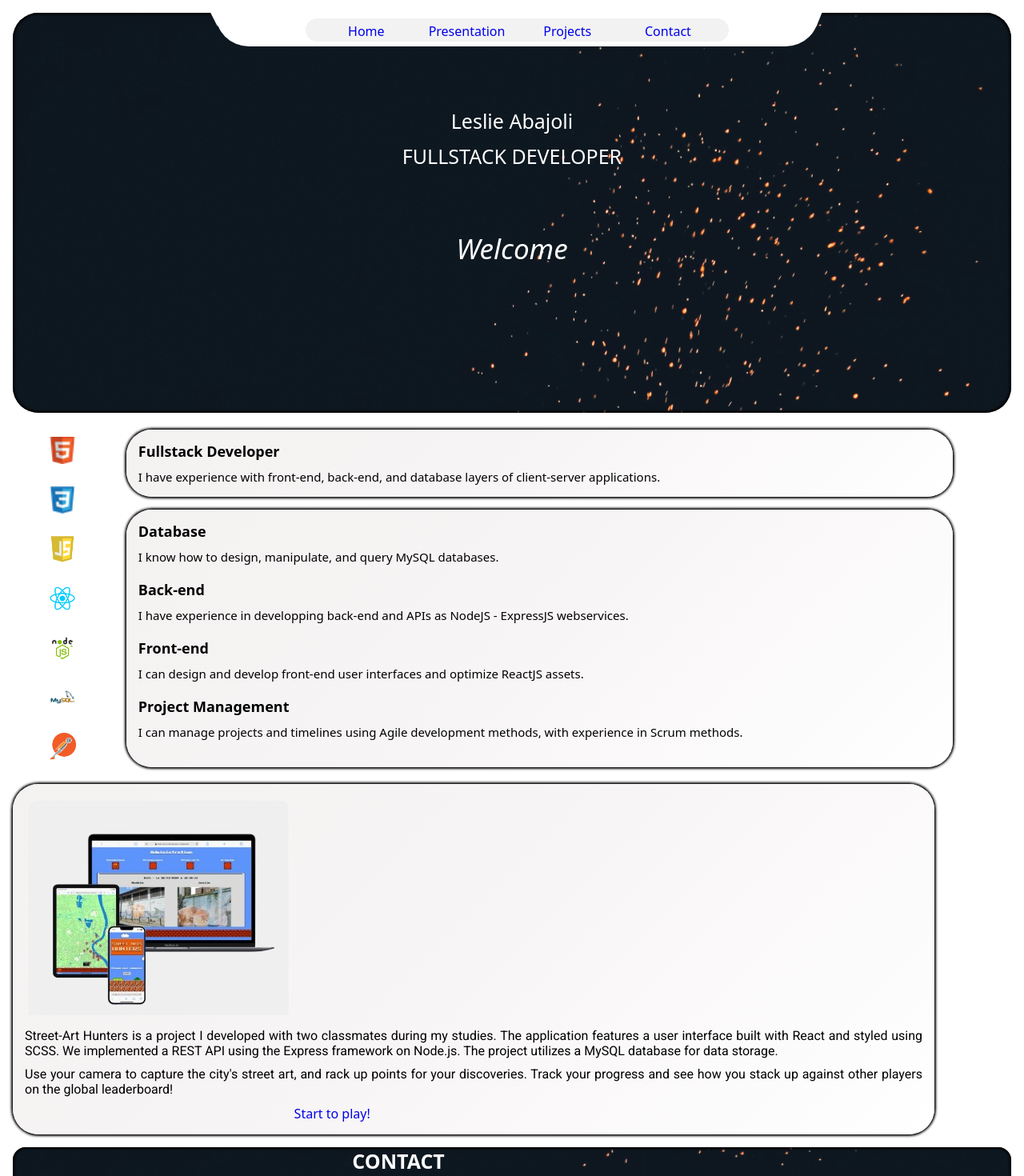
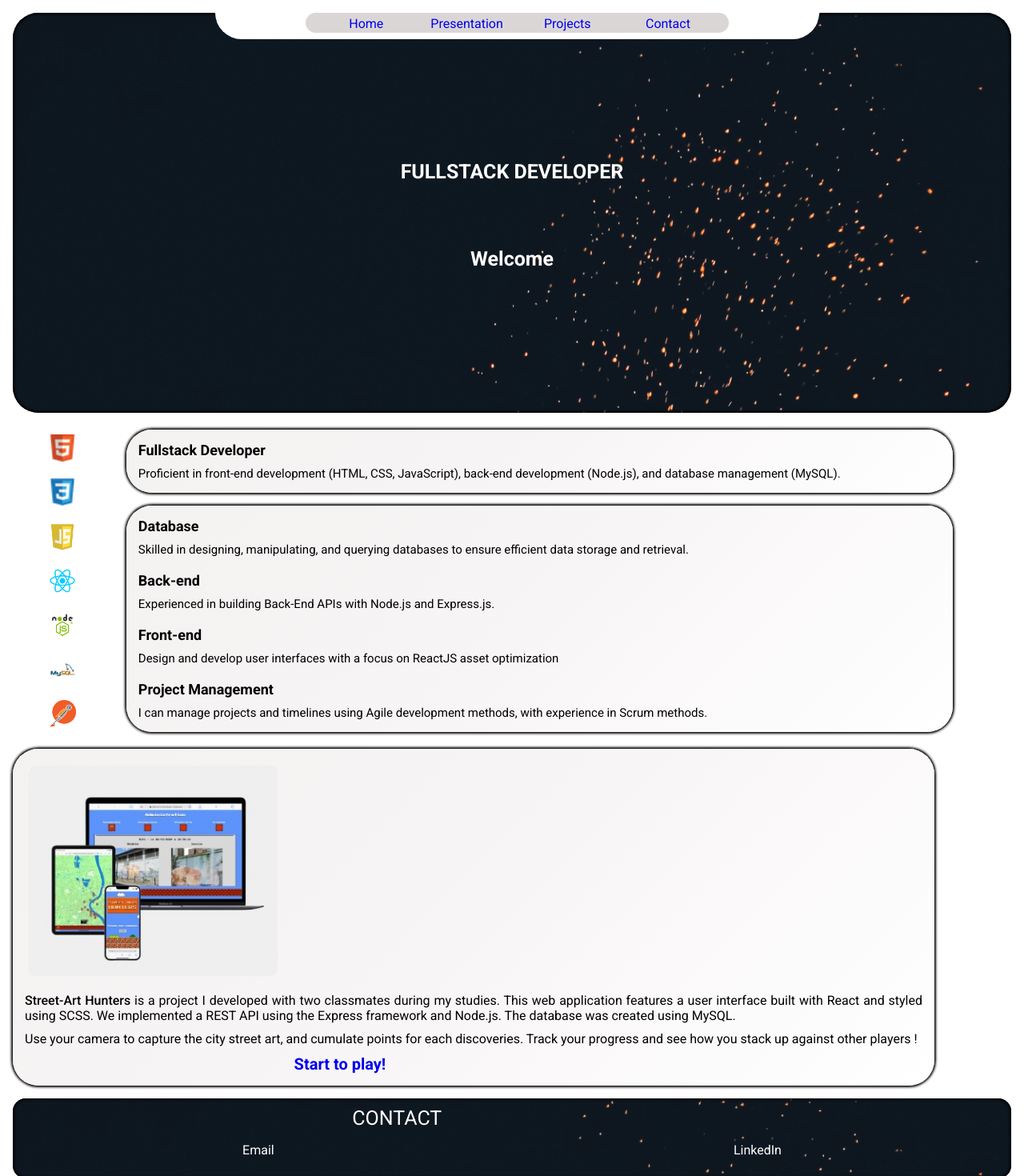
Before and after one commit to LeslieCore34/MyPortfolio, a React (Vite) app in the folder Frontend/: page / in a window 1280 px wide. Shown: the top 1470 px of the page at 80% size. Built offline with nearby package versions, Linux system fonts and the light colour scheme.

Commit message:
added style

```diff
--- a/Frontend/src/components/HomeSection.jsx
+++ b/Frontend/src/components/HomeSection.jsx
@@ -1,10 +1,24 @@
+import { useEffect, useState } from "react";
+
 export default function HomeSection() {
+  const [isShown, setIsShown] = useState(false);
+
+  useEffect(() => {
+    setTimeout(() => setIsShown(true), 1000); // Délai de 1 seconde avant l'apparition
+  }, []);
   return (
     <>
       <div id="section-home" className="home">
-        <p className="name">Leslie Abajoli</p>
         <p className="fullstack"> FULLSTACK DEVELOPER</p>
-        <p className="welcome">Welcome</p>
+        <p
+          className="welcome"
+          style={{
+            opacity: isShown ? 1 : 0,
+            transition: "opacity 1s ease-in-out",
+          }}
+        >
+          Welcome
+        </p>
       </div>
     </>
   );
--- a/Frontend/src/components/PresentationSection.jsx
+++ b/Frontend/src/components/PresentationSection.jsx
@@ -1,13 +1,13 @@
 export default function PresentationSection() {
   return (
     <>
-      <div id="section-presentation" className="presentation-container">
+      <section id="section-presentation" className="presentation-container">
         <h1 className="presentation-title">Fullstack Developer </h1>
         <p className="presentation-title2">
-          I have experience with front-end, back-end, and database layers of
-          client-server applications.
+          Proficient in front-end development (HTML, CSS, JavaScript), back-end
+          development (Node.js), and database management (MySQL).
         </p>
-      </div>
+      </section>
     </>
   );
 }
--- a/Frontend/src/components/StreetArt.jsx
+++ b/Frontend/src/components/StreetArt.jsx
@@ -5,17 +5,16 @@ export default function StreetArt() {
     <div className="project-container" id="section-projects">
       <div className="project-image"> </div>
       <p className="project-description">
-        Street-Art Hunters is a project I developed with two classmates during
-        my studies. The application features a user interface built with React
-        and styled using SCSS. We implemented a REST API using the Express
-        framework on Node.js. The project utilizes a MySQL database for data
-        storage.
+        <span>Street-Art Hunters</span> is a project I developed with two
+        classmates during my studies. This web application features a user
+        interface built with React and styled using SCSS. We implemented a REST
+        API using the Express framework and Node.js. The database was created
+        using MySQL.
       </p>
-
       <p className="project-use-description">
-        Use your camera to capture the city's street art, and rack up points for
-        your discoveries. Track your progress and see how you stack up against
-        other players on the global leaderboard!
+        Use your camera to capture the city street art, and cumulate points for
+        each discoveries. Track your progress and see how you stack up against
+        other players !
       </p>
 
       <Link
--- a/Frontend/src/components/TechnicalSkills.jsx
+++ b/Frontend/src/components/TechnicalSkills.jsx
@@ -4,20 +4,20 @@ export default function TechnicalSkills() {
       <div id="section-presentation" className=" technical-text-container">
         <h1 className="technical-title">Database</h1>
         <p className="technical-text">
-          I know how to design, manipulate, and query MySQL databases.
+          Skilled in designing, manipulating, and querying databases to ensure
+          efficient data storage and retrieval.
         </p>
         <h2 className="technical-title">Back-end</h2>
         <p className="technical-text">
-          I have experience in developping back-end and APIs as NodeJS -
-          ExpressJS webservices.
+          Experienced in building Back-End APIs with Node.js and Express.js.
         </p>
         <h3 className="technical-title">Front-end</h3>
         <p className="technical-text">
-          I can design and develop front-end user interfaces and optimize
-          ReactJS assets.
+          Design and develop user interfaces with a focus on ReactJS asset
+          optimization
         </p>
         <h4 className="technical-title">Project Management</h4>
-        <p className="technical-text">
+        <p className="technical-text management">
           I can manage projects and timelines using Agile development methods,
           with experience in Scrum methods.
         </p>
--- a/Frontend/src/style/main.css
+++ b/Frontend/src/style/main.css
@@ -7,56 +7,53 @@
   box-sizing: border-box;
   text-decoration: none;
   list-style: none;
-  font-family: "Noto Sans", sans-serif;
+  font-family: "Roboto", sans-serif;
+  font-weight: 400;
+  font-style: normal;
 }
-
-.NavBar {
+* .NavBar {
   position: absolute;
   display: flex;
   justify-content: center;
-  align-items: center;
-  align-content: center;
   background-color: white;
   z-index: 2;
   border-radius: 0em 0em 5em 5em;
   width: 59%;
   margin-left: 21%;
-  height: 42px;
+  height: 33px;
 }
-.NavBar::before, .NavBar::after {
+* .NavBar::before, * .NavBar::after {
   content: "";
   position: absolute;
   width: 20px;
   height: 20px;
   background-color: white;
 }
-.NavBar::before {
-  top: -7px;
-  left: -3px;
-  transform: rotate(63deg);
+* .NavBar::before {
+  top: -8px;
+  left: 1px;
+  transform: rotate(79deg);
 }
-.NavBar::after {
-  top: -6px;
-  right: -1px;
+* .NavBar::after {
+  top: -8px;
+  right: 1px;
   transform: rotate(-68deg);
 }
-
-.NavBar-Container {
-  background-color: #f2f2f2;
+* .NavBar-Container {
+  background-color: #dbd6d6;
   display: flex;
   flex-direction: row;
   justify-content: space-evenly;
   align-items: center;
   width: 70%;
-  height: 29px;
+  height: 25px;
   border-radius: 1rem;
 }
-
-.home-link {
+* .home-link {
   width: 100px;
   height: 50px;
 }
-.home-link.active {
+* .home-link.active {
   background-color: #f2f2f2;
   background-image: url("../assets/home2.png");
   background-size: contain;
@@ -65,12 +62,11 @@
   height: 17px;
   margin: 0.5em;
 }
-
-.presentation-link {
+* .presentation-link {
   width: 100px;
   height: 50px;
 }
-.presentation-link.active {
+* .presentation-link.active {
   background-color: #f2f2f2;
   background-image: url("../assets/user.png");
   background-size: contain;
@@ -79,12 +75,11 @@
   height: 17px;
   margin: 0.5em;
 }
-
-.projects-link {
+* .projects-link {
   width: 100px;
   height: 50px;
 }
-.projects-link.active {
+* .projects-link.active {
   background-color: #f2f2f2;
   background-image: url("../assets/project.png");
   background-size: contain;
@@ -93,12 +88,11 @@
   height: 17px;
   margin: 0.5em;
 }
-
-.contact-link {
+* .contact-link {
   width: 100px;
   height: 50px;
 }
-.contact-link.active {
+* .contact-link.active {
   background-color: #f2f2f2;
   background-image: url("../assets/phone.png");
   background-size: contain;
@@ -107,8 +101,7 @@
   height: 17px;
   margin: 0.5em;
 }
-
-.home {
+* .home {
   background-image: url(../assets/background7.jpg);
   background-repeat: no-repeat;
   background-size: cover;
@@ -122,29 +115,24 @@
   margin: 1em;
   color: white;
 }
-.home .name {
+* .home .fullstack {
   font-size: 25px;
   margin: 5px;
+  font-weight: 700;
 }
-.home .fullstack {
+* .home .welcome {
   font-size: 25px;
-  margin: 5px;
+  margin-top: 3em;
+  font-weight: 700;
 }
-.home .welcome {
-  font-size: 35px;
-  margin: 2em;
-  font-style: italic;
-}
-
-.grid-container {
+* .grid-container {
   display: grid;
   grid-template-columns: 10% 90%;
   grid-template-rows: auto auto;
   overflow-x: hidden;
   margin: 1em;
 }
-
-.presentation-container {
+* .presentation-container {
   background: linear-gradient(-45deg, #ffffff, #f8f5f6, #f4f1f1);
   height: auto;
   width: 92%;
@@ -156,21 +144,18 @@
   border-radius: 2em 2em 2em 2em;
   color: black;
   text-align: justify;
-  font-family: "Roboto", sans-serif;
-  font-weight: 400;
-  font-style: normal;
   padding: 15px;
   box-shadow: 0 0 3px 2px rgb(0, 0, 0);
 }
-.presentation-container .presentation-title {
+* .presentation-container .presentation-title {
   font-size: 18px;
   margin-bottom: 10px;
+  font-weight: 700;
 }
-.presentation-container .presentation-title2 {
+* .presentation-container .presentation-title2 {
   font-size: 15px;
 }
-
-.technical-text-container {
+* .technical-text-container {
   background: linear-gradient(-45deg, #ffffff, #f8f5f6, #f4f1f1);
   height: auto;
   width: 92%;
@@ -189,51 +174,53 @@
   padding: 15px;
   box-shadow: 0 0 3px 2px rgb(0, 0, 0);
 }
-.technical-text-container .technical-title {
+* .technical-text-container .technical-title {
   font-size: 18px;
   margin-bottom: 10px;
+  font-weight: 700;
 }
-.technical-text-container .technical-text {
+* .technical-text-container .technical-text {
   font-size: 15px;
   margin-bottom: 19px;
 }
-
-.stack-container {
+* .technical-text-container .technical-text.management {
+  margin-bottom: 0;
+}
+* .stack-container {
   grid-area: 1/1/3;
   height: auto;
   display: grid;
   justify-content: center;
   align-items: center;
 }
-.stack-container .container {
+* .stack-container .container {
   background-repeat: no-repeat;
   background-size: cover;
   width: 34px;
   height: 34px;
 }
-.stack-container .html {
+* .stack-container .html {
   background-image: url(../assets/stack/html.png);
 }
-.stack-container .css {
+* .stack-container .css {
   background-image: url(../assets/stack/css3.png);
 }
-.stack-container .javascript {
+* .stack-container .javascript {
   background-image: url(../assets/stack/js.png);
 }
-.stack-container .react {
+* .stack-container .react {
   background-image: url(../assets/stack/react.png);
 }
-.stack-container .node {
+* .stack-container .node {
   background-image: url(../assets/stack/nodejs.png);
 }
-.stack-container .mysql {
+* .stack-container .mysql {
   background-image: url(../assets/stack/mysql.png);
 }
-.stack-container .postman {
+* .stack-container .postman {
   background-image: url(../assets/stack/postman.png);
 }
-
-.project-container {
+* .project-container {
   background: linear-gradient(-45deg, #ffffff, #f8f5f6, #f4f1f1);
   height: auto;
   width: 90%;
@@ -251,32 +238,34 @@
   box-shadow: 0 0 3px 2px rgb(0, 0, 0);
   overflow-x: hidden;
 }
-.project-container .project-image {
+* .project-container .project-image {
   background-image: url(../assets/street-art-devices2.png);
+  background-size: contain;
   background-repeat: no-repeat;
-  -o-object-fit: contain;
-     object-fit: contain;
-  width: auto;
   height: 274px;
 }
-.project-container .project-description {
+* .project-container .project-description {
   margin-top: 1em;
   font-family: "Roboto", sans-serif;
   font-weight: 400;
   font-style: normal;
 }
-.project-container .project-use-description {
+* .project-container .project-use-description {
   margin-top: 10px;
   font-family: "Roboto", sans-serif;
   font-weight: 400;
   font-style: normal;
 }
-.project-container .link-streetart {
+* .project-container .link-streetart {
   margin-left: 30%;
   margin-top: 10px;
+  font-weight: 600;
+  font-size: 20px;
 }
-
-.contact-container {
+* span {
+  font-weight: 500;
+}
+* .contact-container {
   background-image: url(../assets/background7.jpg);
   background-repeat: no-repeat;
   background-size: cover;
@@ -289,23 +278,23 @@
   font-weight: 400;
   font-style: normal;
 }
-.contact-container .contact-title {
+* .contact-container .contact-title {
   margin-left: 34%;
+  padding-top: 10px;
   font-size: 25px;
 }
-.contact-container .contact-details {
+* .contact-container .contact-details {
   display: flex;
   flex-direction: row;
   justify-content: space-around;
   margin-top: 1em;
 }
-
 @media screen and (min-width: 768px) {
-  nav {
+  * nav {
     width: 80%;
     margin: auto;
   }
-  .link {
+  * .link {
     display: flex;
     align-items: center;
     flex-direction: column;
--- a/Frontend/src/style/main.scss
+++ b/Frontend/src/style/main.scss
@@ -9,22 +9,21 @@
   box-sizing: border-box;
   text-decoration: none;
   list-style: none;
-  font-family: "Noto Sans", sans-serif;
-}
+  font-family: "Roboto", sans-serif;
+  font-weight: 400;
+  font-style: normal;
 
   // NAVBAR MENU
   .NavBar {
     position: absolute;
     display: flex;
     justify-content: center;
-  align-items: center;
-  align-content: center;
     background-color: white;
     z-index: 2;
     border-radius: 0em 0em 5em 5em;
     width: 59%;
     margin-left: 21%;
-  height: 42px;
+    height: 33px;
 
     &::before,
     &::after {
@@ -36,26 +35,26 @@
     }
 
     &::before {
-    top: -7px;
-    left: -3px;
-    transform: rotate(63deg);
+      top: -8px;
+      left: 1px;
+      transform: rotate(79deg);
     }
 
     &::after {
-    top: -6px;
-    right: -1px;
+      top: -8px;
+      right: 1px;
       transform: rotate(-68deg);
     }
   }
 
   .NavBar-Container {
-  background-color: #f2f2f2;
+    background-color: #dbd6d6;
     display: flex;
     flex-direction: row;
     justify-content: space-evenly;
     align-items: center;
     width: 70%;
-  height: 29px;
+    height: 25px;
     border-radius: 1rem;
   }
 
@@ -123,7 +122,6 @@
   // HOME SECTION
 
   .home {
-  // background: linear-gradient(-45deg, #181819, #0c0c0c, #242525);
     background-image: url(../assets/background7.jpg);
     background-repeat: no-repeat;
     background-size: cover;
@@ -137,18 +135,15 @@
     margin: 1em;
     color: white;
 
-  .name {
-    font-size: 25px;
-    margin: 5px;
-  }
     .fullstack {
       font-size: 25px;
       margin: 5px;
+      font-weight: 700;
     }
     .welcome {
-    font-size: 35px;
-    margin: 2em;
-    font-style: italic;
+      font-size: 25px;
+      margin-top: 3em;
+      font-weight: 700;
     }
   }
 
@@ -174,15 +169,13 @@
     border-radius: 2em 2em 2em 2em;
     color: black;
     text-align: justify;
-  font-family: "Roboto", sans-serif;
-  font-weight: 400;
-  font-style: normal;
     padding: 15px;
     box-shadow: 0 0 3px 2px rgb(0, 0, 0);
 
     .presentation-title {
       font-size: 18px;
       margin-bottom: 10px;
+      font-weight: 700;
     }
 
     .presentation-title2 {
@@ -213,11 +206,16 @@
     .technical-title {
       font-size: 18px;
       margin-bottom: 10px;
+      font-weight: 700;
     }
 
     .technical-text {
       font-size: 15px;
       margin-bottom: 19px;
+
+      &.management {
+        margin-bottom: 0;
+      }
     }
   }
 
@@ -279,14 +277,10 @@
     box-shadow: 0 0 3px 2px rgb(0, 0, 0);
     overflow-x: hidden;
 
-  // .project-description {
-  //   width: ;
-  // }
     .project-image {
       background-image: url(../assets/street-art-devices2.png);
+      background-size: contain;
       background-repeat: no-repeat;
-    object-fit: contain;
-    width: auto;
       height: 274px;
     }
 
@@ -307,9 +301,14 @@
     .link-streetart {
       margin-left: 30%;
       margin-top: 10px;
+      font-weight: 600;
+      font-size: 20px;
     }
   }
 
+  span {
+    font-weight: 500;
+  }
   // CONTACT
 
   .contact-container {
@@ -327,6 +326,7 @@
 
     .contact-title {
       margin-left: 34%;
+      padding-top: 10px;
       font-size: 25px;
     }
 
@@ -349,3 +349,4 @@
       padding: 1em;
     }
   }
+}
```
Also changed, not shown: 1 other file (tests, documents, lock files or other folders). Lines whose indentation alone changed are shown as unchanged.
